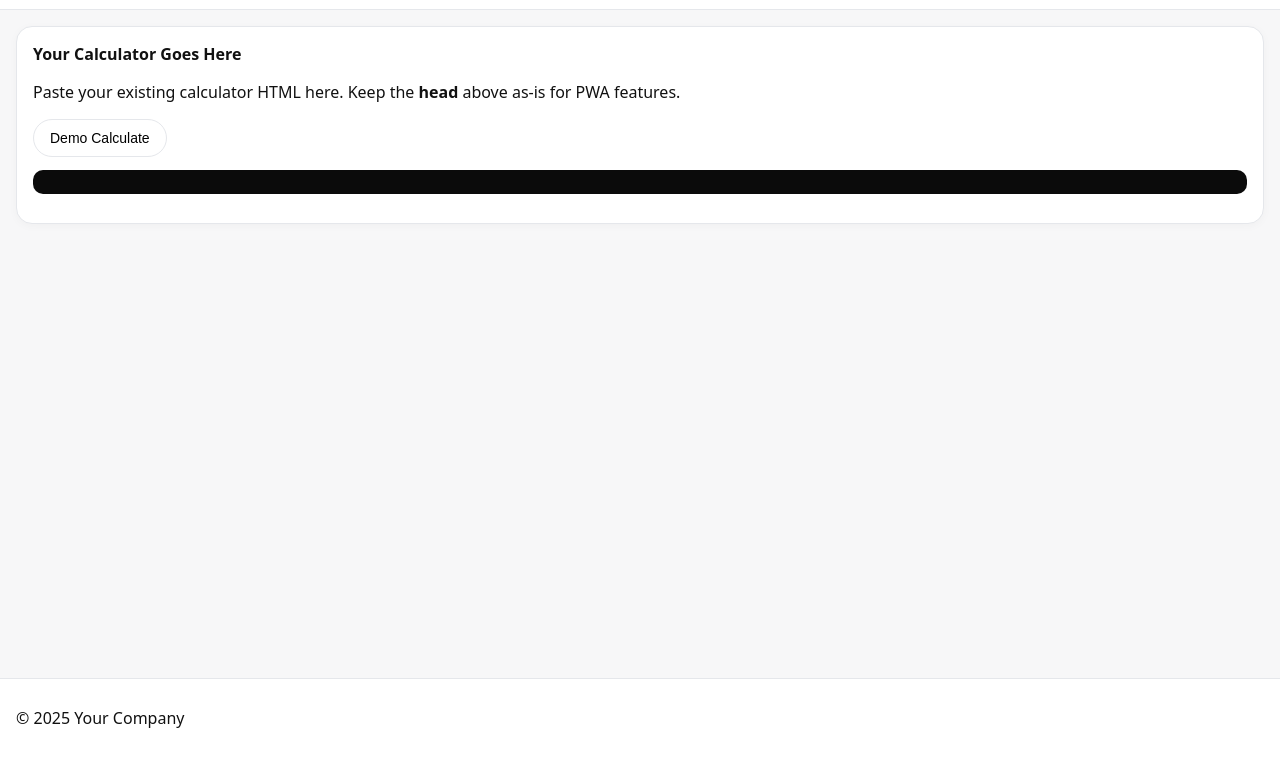
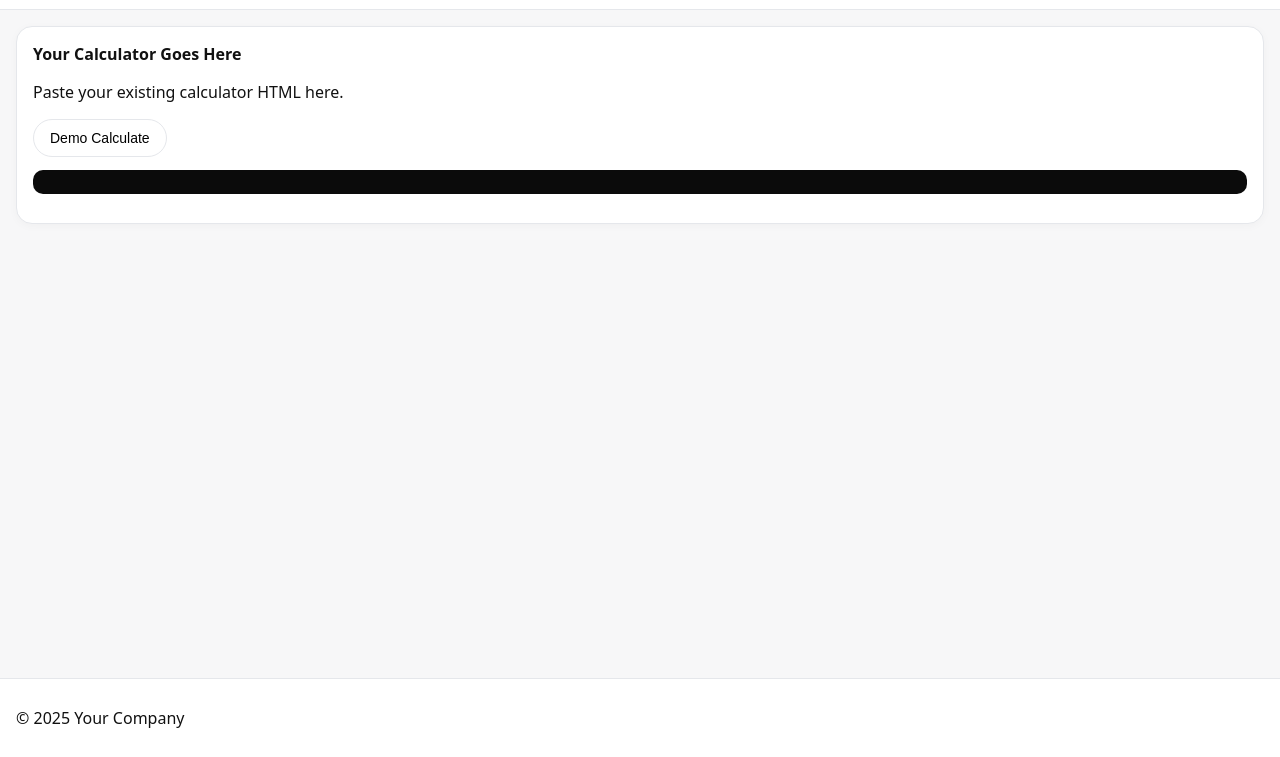
Before and after one commit to roblesconcrete/floorcalc-pwa, a plain HTML site: page index.html in a window 1280 px wide. Shown: the part 43-800 px from the top of the page. Drawn offline with Linux system fonts and the light colour scheme.

Commit message:
Update index.html

```diff
--- a/index.html
+++ b/index.html
@@ -52,10 +52,10 @@
 </header>
 
 <main id="app" class="container">
-    <!-- ✅ Replace EVERYTHING inside <main> with your existing calculator HTML -->
+  <!-- ✅ Replace EVERYTHING inside <main> with your calculator HTML -->
   <div class="card">
     <h2>Your Calculator Goes Here</h2>
-      <p>Paste your existing calculator HTML here. Keep the <strong>head</strong> above as-is for PWA features.</p>
+    <p>Paste your existing calculator HTML here.</p>
     <button class="btn" onclick="demoCalculate()">Demo Calculate</button>
     <pre id="result"></pre>
   </div>
```
Lines whose indentation alone changed are shown as unchanged.
